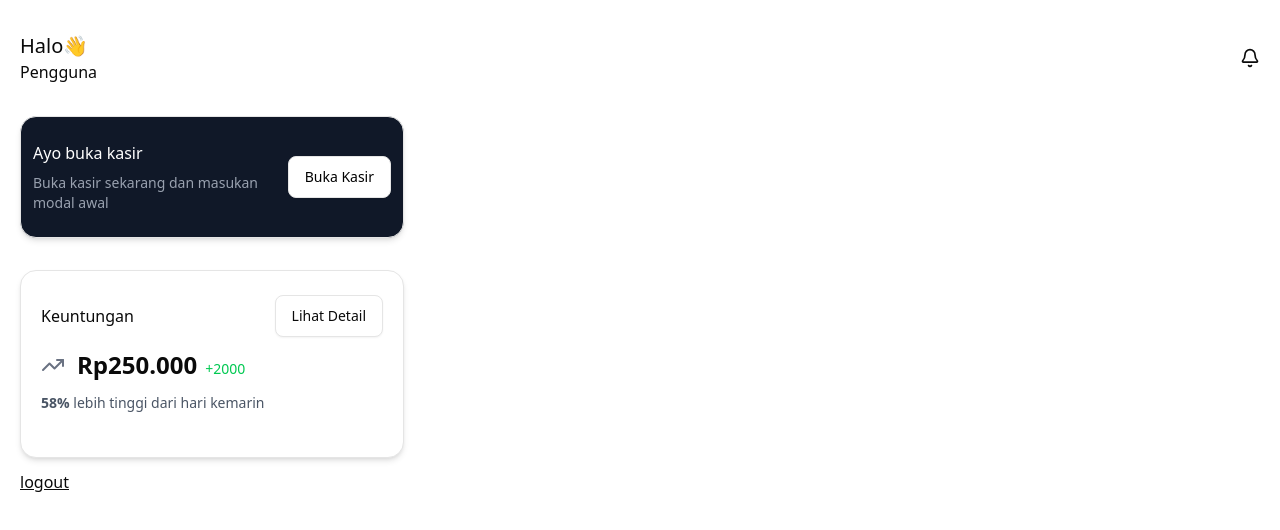
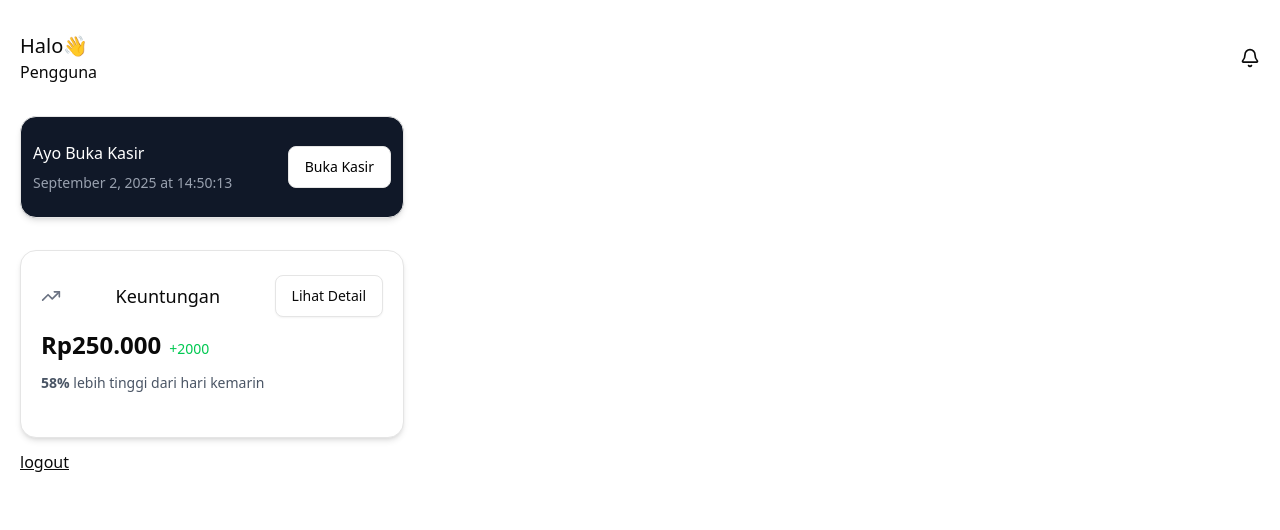
Before and after one commit to contactmadun/orbit-ui, a Vue app: page / in a window 1280 px wide. Shown: the top 530 px of the page. Built offline with nearby package versions, Linux system fonts and the light colour scheme; sample sign-in values are in the browser's storage.

Commit message:
add date in card

```diff
--- a/src/components/HomePage.vue
+++ b/src/components/HomePage.vue
@@ -5,13 +5,43 @@ import { Card, CardContent } from './ui/card'
 import Button from './ui/button/Button.vue'
 import { Bell, User, TrendingUp } from 'lucide-vue-next'
 import { useRouter } from 'vue-router'
-import { ref } from 'vue'
+import { ref, onMounted, onUnmounted } from 'vue'
 import { useUserStore } from '@/stores'
 
 const userStore = useUserStore();
-
 const router = useRouter()
 const loading = ref(false)
+
+const currentDateTime = ref('')
+
+const updateDateTime = () => {
+  const now = new Date()
+
+  const formatter = new Intl.DateTimeFormat(navigator.language, {
+    // weekday: 'long',
+    year: 'numeric',
+    month: 'long',
+    day: 'numeric',
+    hour: '2-digit',
+    minute: '2-digit',
+    second: '2-digit',
+    hour12: false
+  })
+
+  currentDateTime.value = formatter.format(now)
+}
+
+let intervalId
+
+onMounted(() => {
+  updateDateTime()
+  intervalId = setInterval(updateDateTime, 1000)
+})
+
+onUnmounted(() => {
+  clearInterval(intervalId)
+})
+
 
 const handleLogout = async () => {
   try {
@@ -34,6 +64,7 @@ const props = defineProps({
   percentage: { type: Number, required: true},
   conditions: { type: String, required: true}
 })
+
 </script>
 
 <template>
@@ -50,8 +81,8 @@ const props = defineProps({
           <!-- Header -->
           <div class="flex justify-between items-center">
             <div class="flex flex-col gap-2">
-              <h2 class="text-base font-medium">Ayo buka kasir</h2>
-              <p class="text-sm text-gray-400">Buka kasir sekarang dan masukan modal awal</p>
+              <h2 class="text-base font-medium">Ayo Buka Kasir</h2>
+              <p class="text-sm text-gray-400">{{ currentDateTime }}</p>
             </div>
             <Button variant="outline" size="sm" class="px-4 py-5 text-black">Buka Kasir</Button>
           </div>
@@ -61,13 +92,13 @@ const props = defineProps({
         <CardContent class="px-5 pb-5 flex flex-col gap-3">
           <!-- Header -->
           <div class="flex justify-between items-center">
-            <h2 class="text-base font-medium">Keuntungan</h2>
+            <TrendingUp class="w-5 h-5 text-gray-500" />
+            <h2 class="text-lg font-medium">Keuntungan</h2>
             <Button variant="outline" size="sm" class="px-4 py-5">Lihat Detail</Button>
           </div>
 
           <!-- Value -->
           <div class="flex items-center gap-3">
-            <TrendingUp class="w-6 h-6 text-gray-500" />
             <div class="flex items-baseline gap-2">
               <span class="text-2xl font-bold">Rp250.000</span>
               <span class="text-green-500 font-medium text-sm">+2000</span>
```
